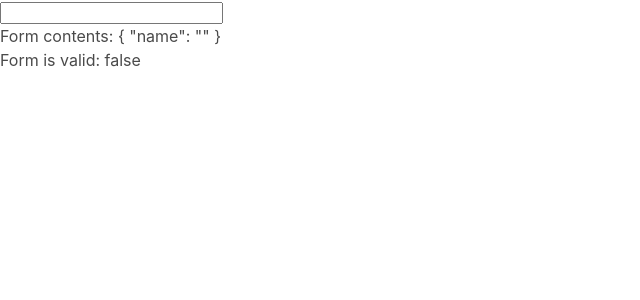
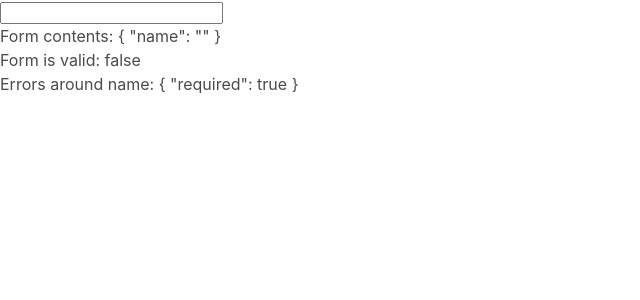
Before and after one commit to canon21/CreditCardApp, an Angular app: page / in a window 1280 px wide. Shown: the top 300 px of the page, without its empty margins (0-640 px from the left). Built offline with nearby package versions, Linux system fonts and the light colour scheme.

Commit message:
Adding another validation

```diff
--- a/src/app/card-form/card-form.component.html
+++ b/src/app/card-form/card-form.component.html
@@ -10,3 +10,6 @@
 <div>
     Form is valid: {{ cardForm.valid }}
 </div>
+<div>
+    Errors around name: {{ cardForm.controls.name.errors| json }}
+</div>
```
